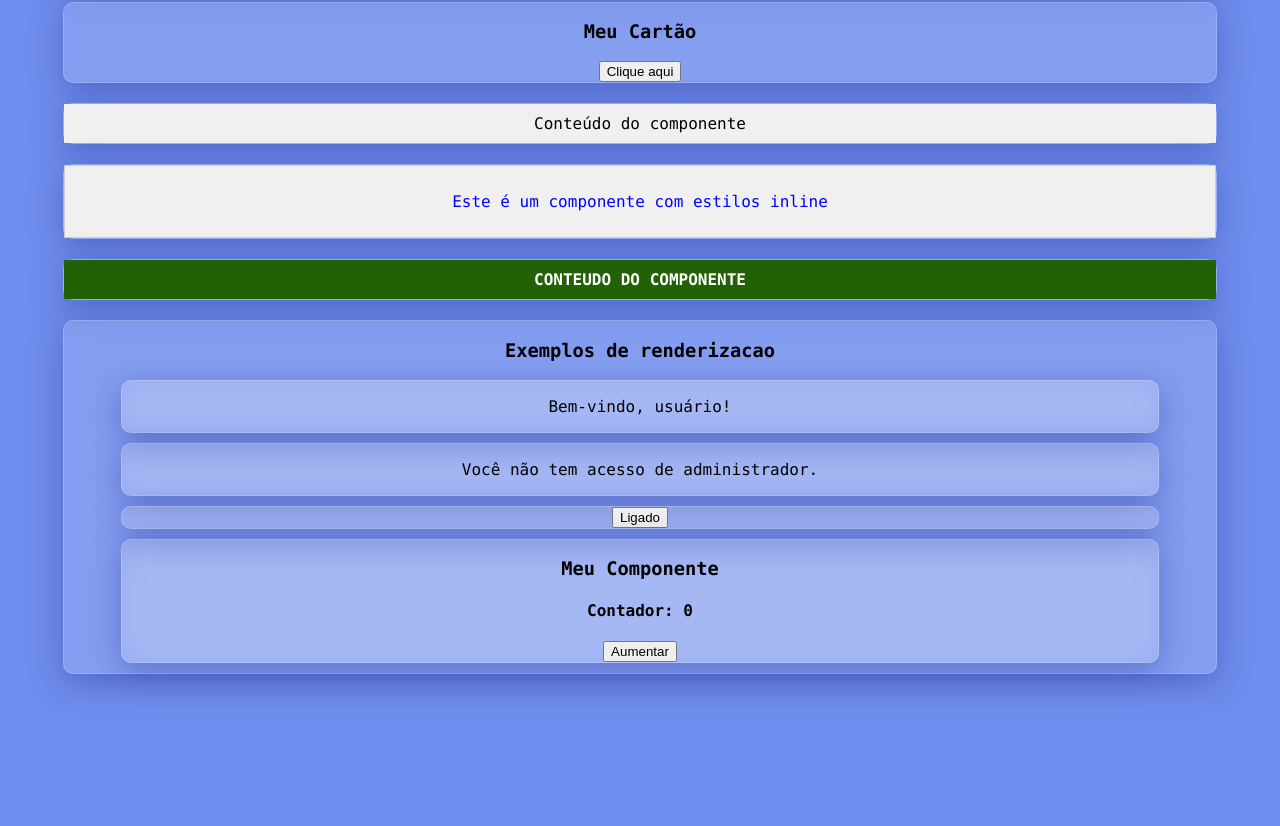
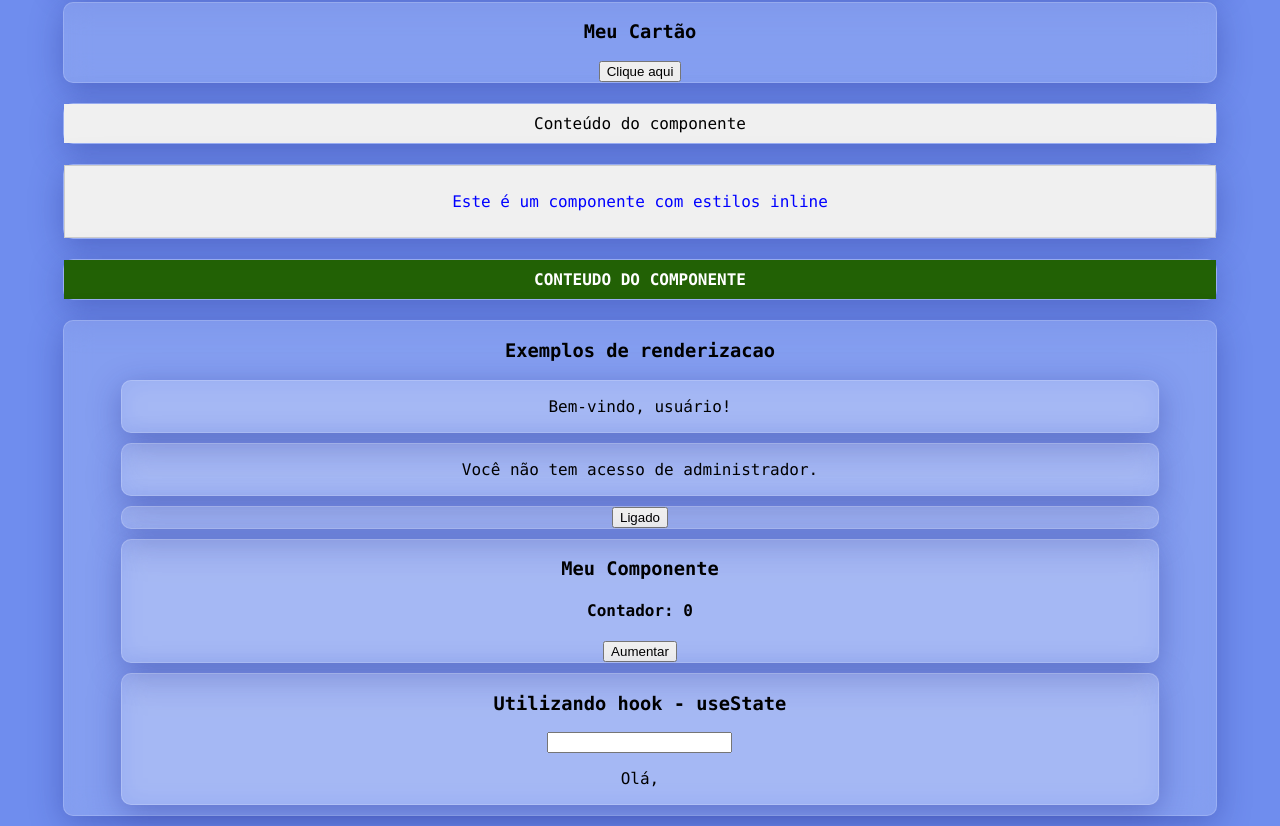
Before and after one commit to devbdallagnol/Projetos_React_Iniciantes, a React (Create React App) app: page / in a window 1280 px wide. Shown: the part 1071-1897 px from the top of the page. Before the commit the page ends 1755 px from the top, so only its background shows below. Built offline with nearby package versions, Linux system fonts and the light colour scheme.

Commit message:
updated - added AppHook.js

```diff
--- a/src/App.js
+++ b/src/App.js
@@ -12,6 +12,7 @@ import ArquivoF from "./components/imports_exports/ArquivoF";
 import ArquivoH from "./components/imports_exports/ArquivoH";
 import ConditionalRenderingExample from "./components/renderizacoes/ConditionalRenderingExample";
 import ConditionalRenderingExample2 from "./components/renderizacoes/ConditionalRenderingExample2";
+import AppHook from "./components/hooks/AppHook";
 
 function App() {
   return (
@@ -57,6 +58,9 @@ function App() {
           <div className="div-card">
             <MeuComponente />
           </div>
+          <div className="div-card">
+            <AppHook />
+          </div>
         </div>
       </div>
     </div>
--- /dev/null
+++ b/src/components/hooks/AppHook.js
@@ -0,0 +1,19 @@
+import React, { useState } from "react";
+
+const AppHook = () => {
+  const [nome, setNome] = useState('');
+
+  const handleInputChange = (event) => {
+    setNome(event.target.value);
+  };
+
+  return (
+    <div>
+        <h3>Utilizando hook - useState</h3>
+        <input type="text" value={nome} onChange={handleInputChange}/>
+        <p>Olá, {nome}</p>
+    </div>
+  )
+};
+
+export default AppHook;
```
